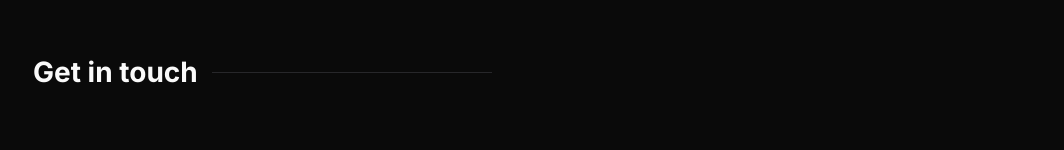
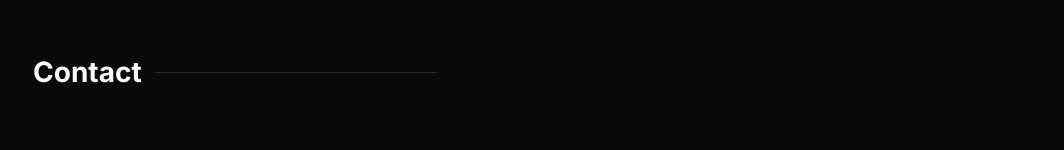
Before and after one commit to EswarTalasila/talasila-portfolio, a Next.js app: page / in a window 1280 px wide. Shown: the part 3033-3183 px from the top of the page, without its empty margins (107-1171 px from the left). Built offline with nearby package versions, Linux system fonts and the light colour scheme.

Commit message:
Updated Contact Card

```diff
--- a/components/Contact/Contact.tsx
+++ b/components/Contact/Contact.tsx
@@ -79,7 +79,7 @@ export default function Contact() {
   return (
     <div className={styles.container}>
       <div className={styles.heading}>
-        <h2 className={styles.title}>Get in touch</h2>
+        <h2 className={styles.title}>Contact</h2>
       </div>
 
       <div className={styles.layout}>
```
